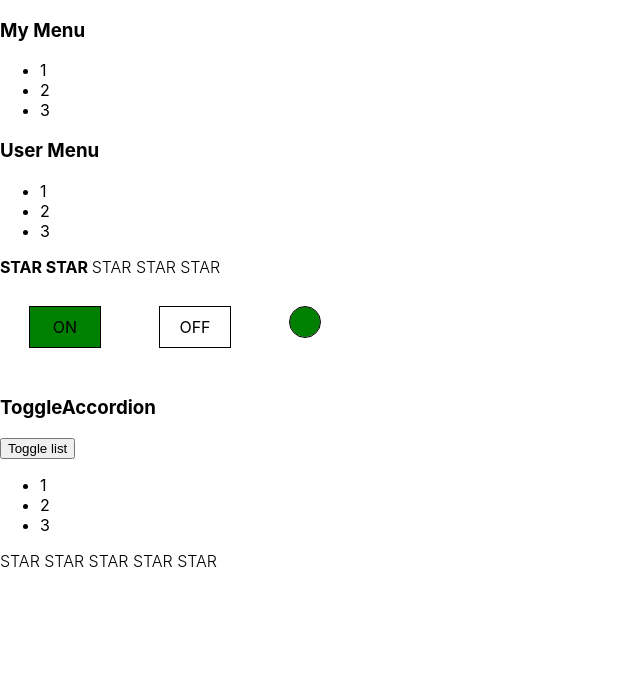
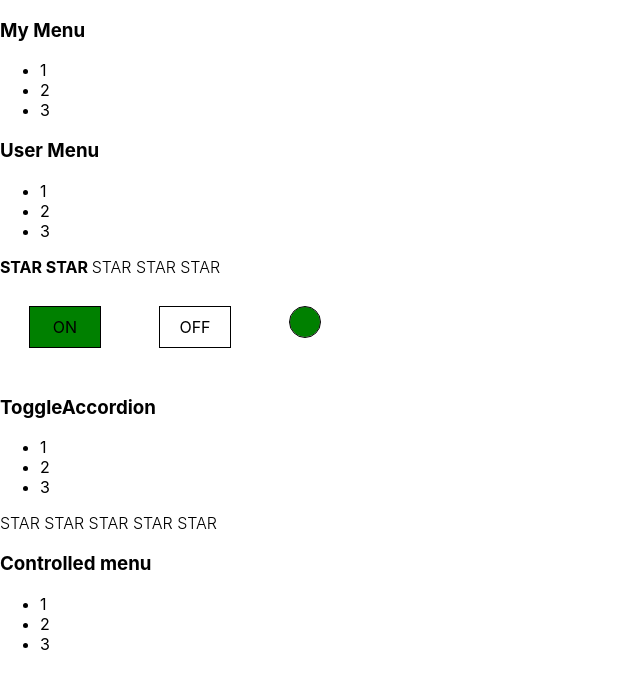
Before and after one commit to nimrab/todolist_easy, a React (Create React App) app: page / in a window 1280 px wide. Shown: the top 688 px of the page, without its empty margins (0-640 px from the left). Built offline with nearby package versions, Linux system fonts and the light colour scheme.

Commit message:
controlled+callback

```diff
--- a/src/App.tsx
+++ b/src/App.tsx
@@ -1,13 +1,21 @@
-import React from "react";
+import React, {useState} from "react";
 import './App.css';
 import {Accordion} from "./components/Accordion/Accordion";
 import {Rating} from "./components/Rating/Rating";
 import {OnOff} from './components/OnOff/OnOff';
 import {UncontrolledAccordion} from "./components/Accordion/UncontrolledAccordion";
 import {UncontrolledRating} from "./components/Rating/UncontrolledRating";
+import {NewControlledAccordion} from "./components/Accordion/NewControlledAccordion";
 
 
 function App() {
+
+
+    let [collapsed, setCollapsed] = useState<boolean>(true)
+    const accordionCollapseChange = () => {
+        setCollapsed(!collapsed)
+    }
+
     return (
         <>
             <Accordion title={"My Menu"} collapsed={true}/>
@@ -17,6 +25,8 @@ function App() {
             <UncontrolledAccordion title={"ToggleAccordion"}/>
             <UncontrolledRating />
 
+            <NewControlledAccordion title={"Controlled menu"} collapsed={collapsed} callback={accordionCollapseChange}/>
+
         </>
     )
 }
--- a/src/components/Accordion/Accordion.tsx
+++ b/src/components/Accordion/Accordion.tsx
@@ -4,14 +4,14 @@ import React, {useState} from "react";
 type AccordionPropsType = {
     title: string,
     collapsed: boolean
+
 }
 
 export const Accordion = (props: AccordionPropsType) => {
 
-
     return (
         <>
-            <AccordionTitle title={props.title}/>
+            <AccordionTitle title={props.title} callback={() => {}}/>
 
             {props.collapsed && <AccordionBody/>}
 
@@ -44,11 +44,17 @@ export const Accordion = (props: AccordionPropsType) => {
 
 export type AccordionTitlePropsType = {
     title: string
+    callback: () => void
 }
 
 export function AccordionTitle(props: AccordionTitlePropsType) {
+
+    const callbackHandler = () => {
+        props.callback()
+    }
+
     return (
-        <h3>{props.title}</h3>
+        <h3 onClick={callbackHandler}>{props.title}</h3>
     )
 }
 
--- /dev/null
+++ b/src/components/Accordion/NewControlledAccordion.tsx
@@ -0,0 +1,21 @@
+import React, {useState} from "react";
+import {AccordionBody, AccordionTitle} from "./Accordion";
+
+
+export type NewControlledAccordionProps = {
+    title: string
+    collapsed: boolean
+    callback: () => void
+}
+
+export const NewControlledAccordion = (props: NewControlledAccordionProps) => {
+
+
+    return (
+        <>
+            <AccordionTitle title={props.title} callback={props.callback}/>
+            {props.collapsed && <AccordionBody/>}
+        </>
+    )
+
+}
--- a/src/components/Accordion/UncontrolledAccordion.tsx
+++ b/src/components/Accordion/UncontrolledAccordion.tsx
@@ -3,14 +3,22 @@ import {AccordionTitle, AccordionTitlePropsType} from './Accordion'
 import {AccordionBody} from './Accordion'
 
 
-export const UncontrolledAccordion:React.FC<AccordionTitlePropsType> = (props) => {
+export type UncontrolledAccordionPropsType = {
+    title: string
+}
 
-    let [toggle, setToggle] = useState(true)
+export const UncontrolledAccordion= (props:UncontrolledAccordionPropsType ) => {
+
+    let [toggle, setToggle] = useState<boolean>(true)
+
+    const changeToggle = () => {
+        setToggle(!toggle)
+    }
 
     return (
         <>
-            <AccordionTitle title={props.title}/>
-            <button onClick={()=> {setToggle(!toggle)}}>Toggle list</button>
+            <AccordionTitle title={props.title} callback={changeToggle}/>
+            {/*<button onClick={()=> {setToggle(!toggle)}}>Toggle list</button>*/}
             {toggle && <AccordionBody/>}
         </>
     )
```
